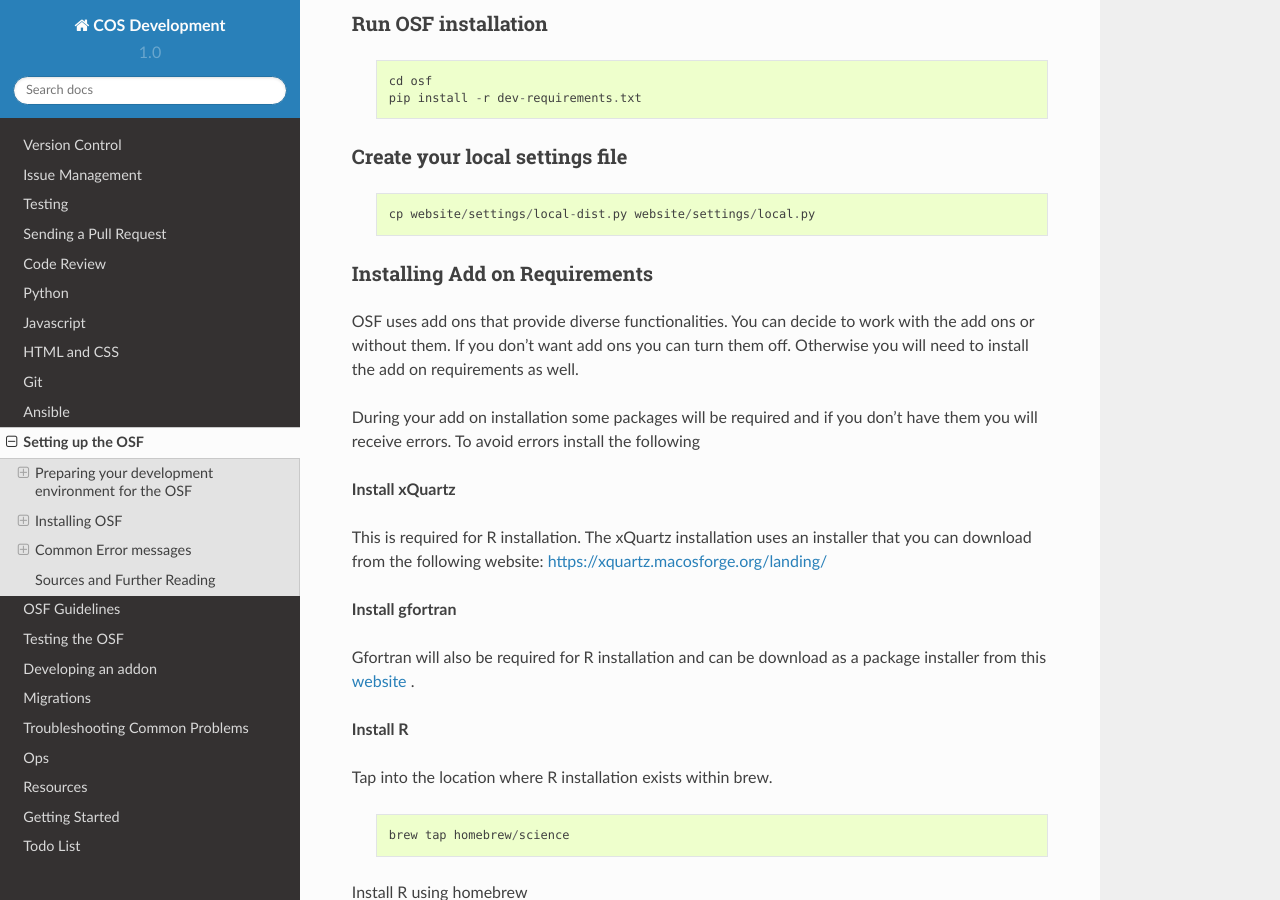
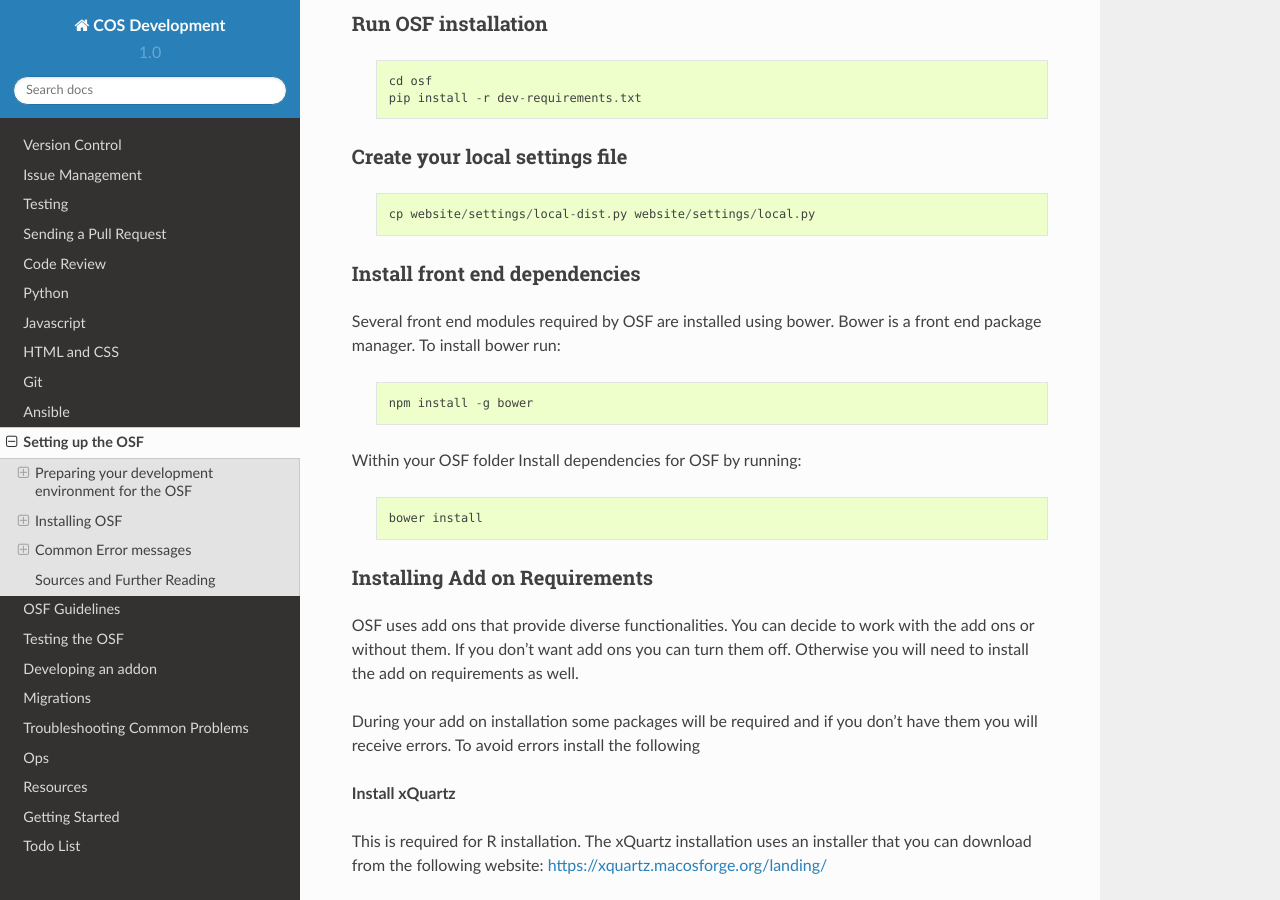
Before and after one commit to CenterForOpenScience/COSDev, a Sphinx documentation site: the page built from docs/osf/setup.rst, in a window 1280 px wide and 900 px high, scrolled down 6124 px. Built offline with Sphinx 7.4.7 and the Read the Docs theme 2.0.0, drawn with Linux system fonts in a browser that asks for light colours.

Commit message:
Add the `bower install` step
This was not in the documentation, but it's a required step now so I added it in.

```diff
--- a/docs/osf/setup.rst
+++ b/docs/osf/setup.rst
@@ -261,6 +261,22 @@
 
         cp website/settings/local-dist.py website/settings/local.py
 
+
+Install front end dependencies
+----
+Several front end modules required by OSF are installed using bower. Bower is a front end package manager. To install bower run:
+
+    ::
+
+        npm install -g bower
+
+Within your OSF folder Install dependencies for OSF by running:
+
+    ::
+
+        bower install
+
+
 Installing Add on Requirements
 ----
 OSF uses add ons that provide diverse functionalities. You can decide to work with the add ons or without them. If you don't want add ons you can turn them off. Otherwise you will need to install the add on requirements as well.
```
